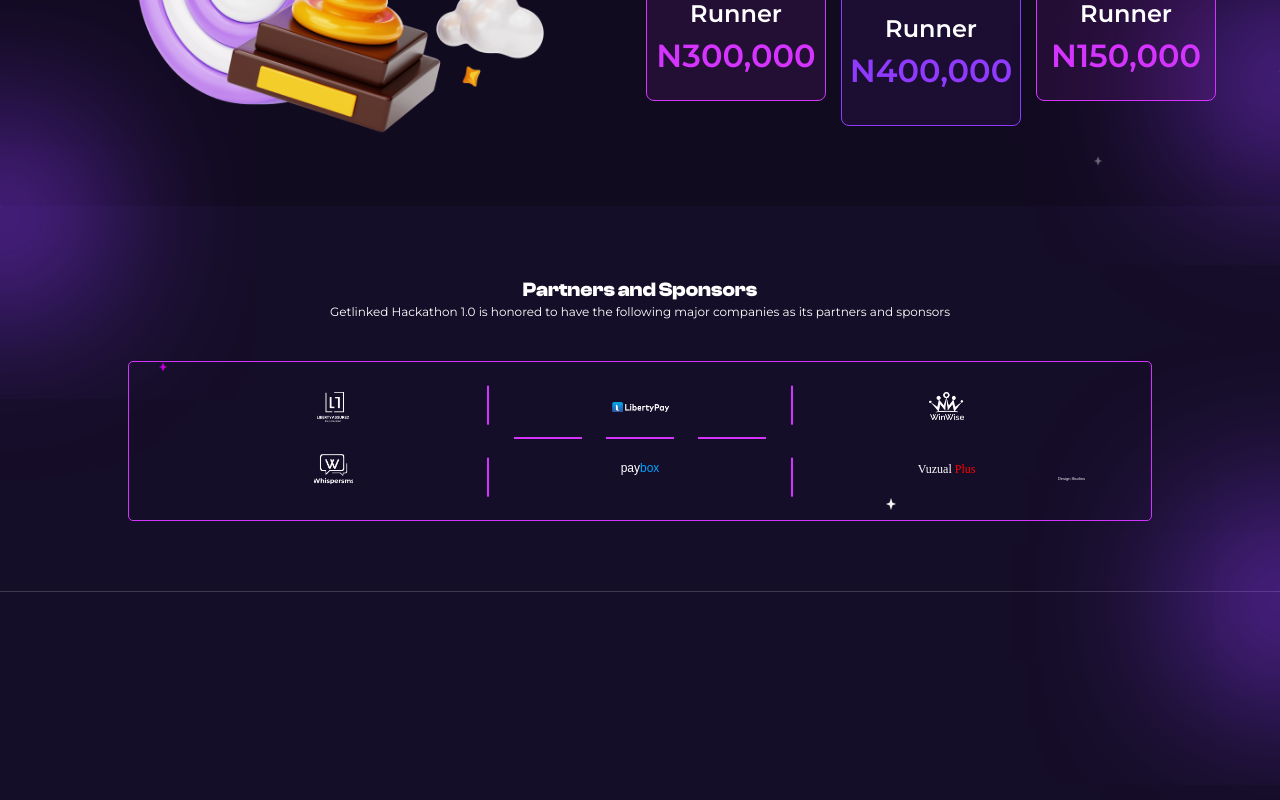
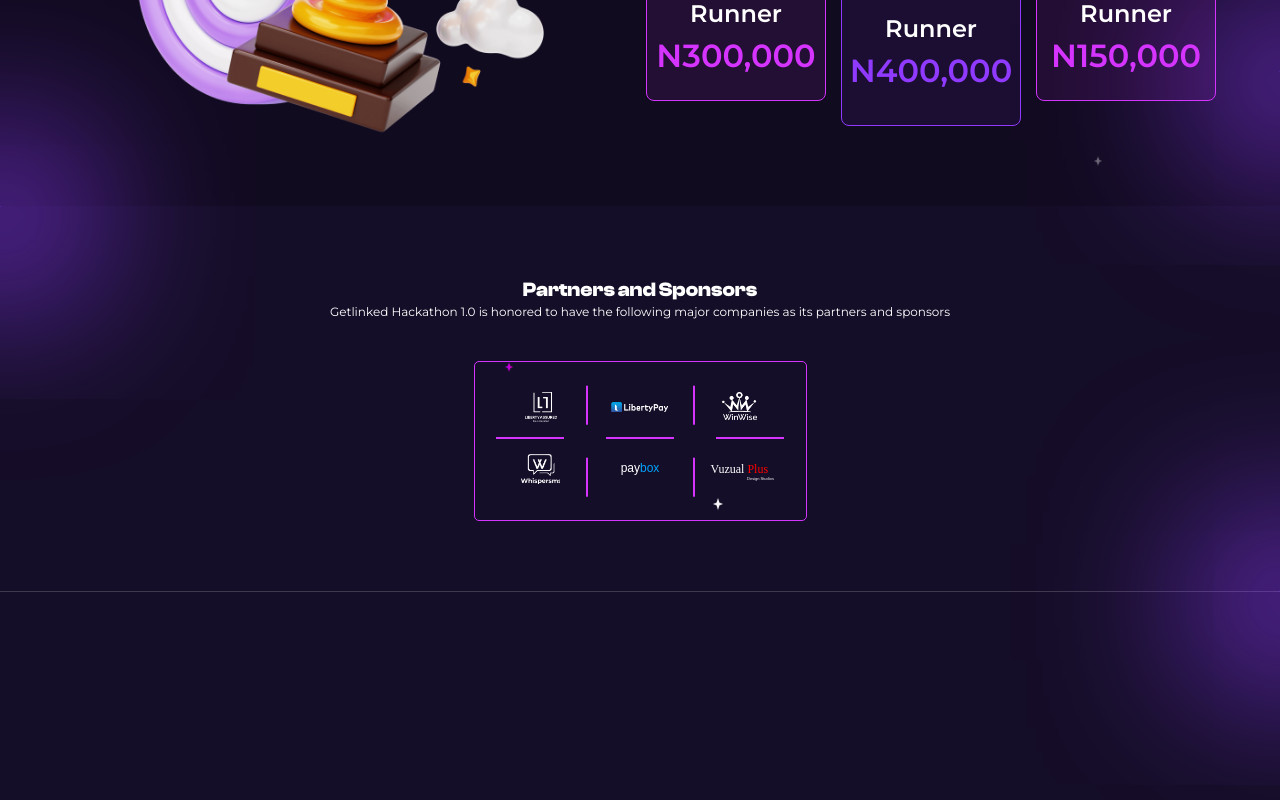
Before and after one commit to Afolabi-bit/getlinked, a React (Vite) app: page / in a window 1280 px wide. Shown: the part 5583-6383 px from the top of the page. Built offline with nearby package versions, Linux system fonts and the light colour scheme; a web font is replaced by a local one.

Commit message:
added stars

```diff
--- a/src/components/partners.jsx
+++ b/src/components/partners.jsx
@@ -21,7 +21,7 @@ const Partners = () => {
           </p>
         </div>
 
-        <div className="relative w-[80%] h-40 border py-[30px] rounded-[5px] border-[#d434fe]">
+        <div className="relative w-[333px] h-40 border py-[30px] rounded-[5px] border-[#d434fe]">
           <img
             src={StarG}
             alt="#"
@@ -58,19 +58,25 @@ const Partners = () => {
             </div>
           </div>
 
-          <div className="absolute top-[50%] left-[35%] translate-y-[-50%] h-[70%] justify-between flex flex-col">
+          <div className="absolute top-[50%] left-[111px] translate-y-[-50%] h-[70%] justify-between flex flex-col">
             <p className="w-[2px] h-[39px] bg-[#d434fe]"></p>
             <p className="w-[2px] h-[39px] bg-[#d434fe]"></p>
           </div>
-          <div className="absolute top-[50%] right-[35%] translate-y-[-50%] h-[70%] justify-between flex flex-col">
+          <div className="absolute top-[50%] right-[111px] translate-y-[-50%] h-[70%] justify-between flex flex-col">
             <p className="w-[2px] h-[39px] bg-[#d434fe]"></p>
             <p className="w-[2px] h-[39px] bg-[#d434fe]"></p>
           </div>
 
-          <div className="flex translate-y-[5px] justify-center">
-            <p className="w-[68px] h-[2px] bg-[#d434fe]"></p>
-            <p className="w-[68px] h-[2px] bg-[#d434fe] mx-6"></p>
-            <p className="w-[68px] h-[2px] bg-[#d434fe]"></p>
+          <div className="flex translate-y-[5px] justify-center w-full">
+            <div className="w-[111px] flex justify-center">
+              <p className="w-[68px] h-[2px] bg-[#d434fe]"></p>
+            </div>
+            <div className="w-[111px] flex justify-center">
+              <p className="w-[68px] h-[2px] bg-[#d434fe]"></p>
+            </div>
+            <div className="w-[111px] flex justify-center">
+              <p className="w-[68px] h-[2px] bg-[#d434fe]"></p>
+            </div>
           </div>
 
           <div className="flex justify-center  mt-[20px] w-full">
```
